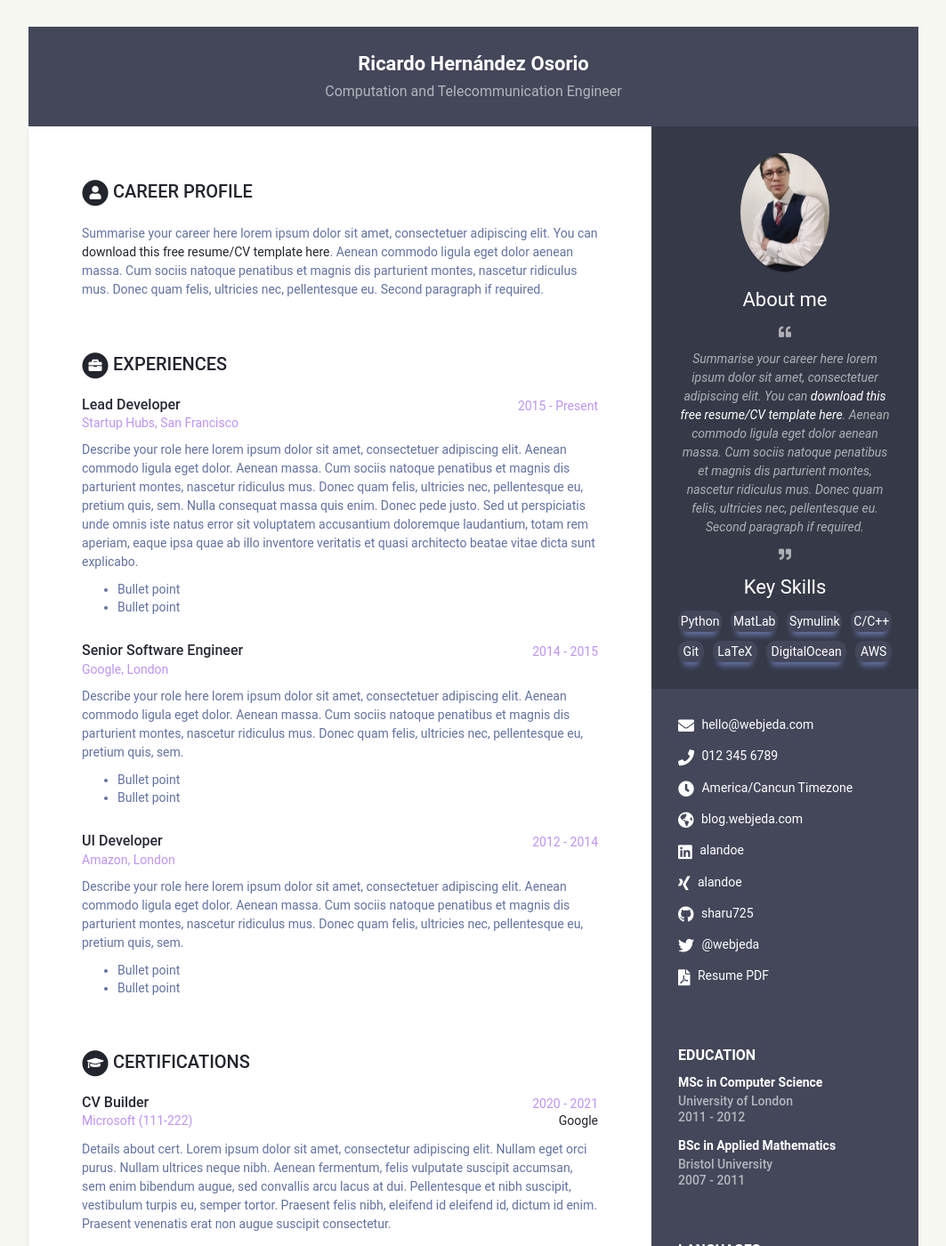
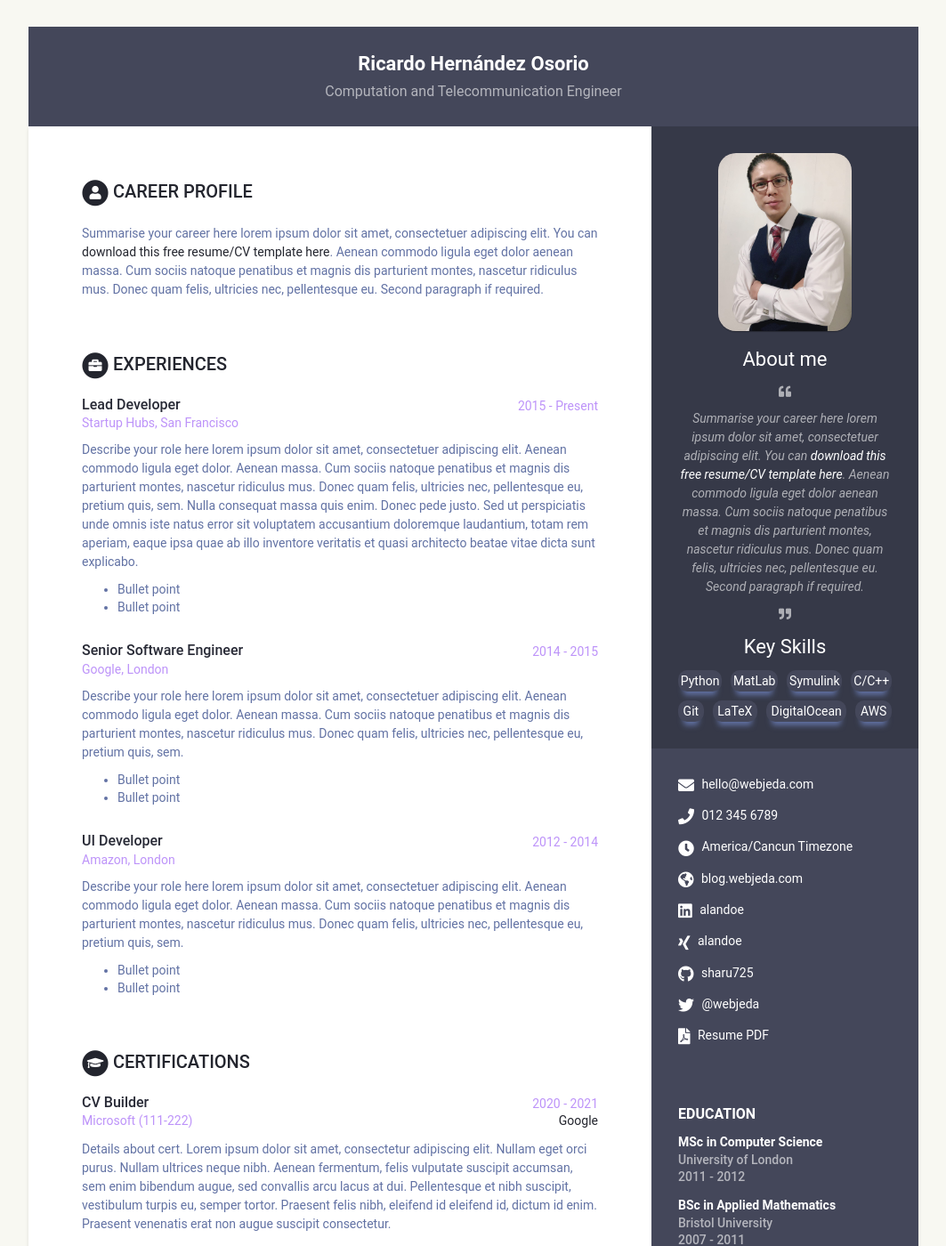
Before and after one commit to RicardoUAMmx/webcode, a Jekyll site: the page built from index.html, in a window 1280 px wide and 1400 px high. Shown: the whole window at 89% size, without its empty margins (108-1171 px from the left). Built offline with Jekyll 4.4.1, drawn with Linux system fonts in a browser that asks for light colours.

Commit message:
experimental cv-theme

```diff
--- a/_sass/_base.scss
+++ b/_sass/_base.scss
@@ -100,10 +100,10 @@ p {
 
   .avatar {
     //used for profile image
-    max-width: 100px;
+    max-width: 150px;
     margin-bottom: 15px;
     border: 0px solid #fff;
-    border-radius: 50%;
+    border-radius: 20px;
     box-shadow: 0 1px 1px rgba(0, 0, 0, 0.3);
   }
   .contact-list {
```
